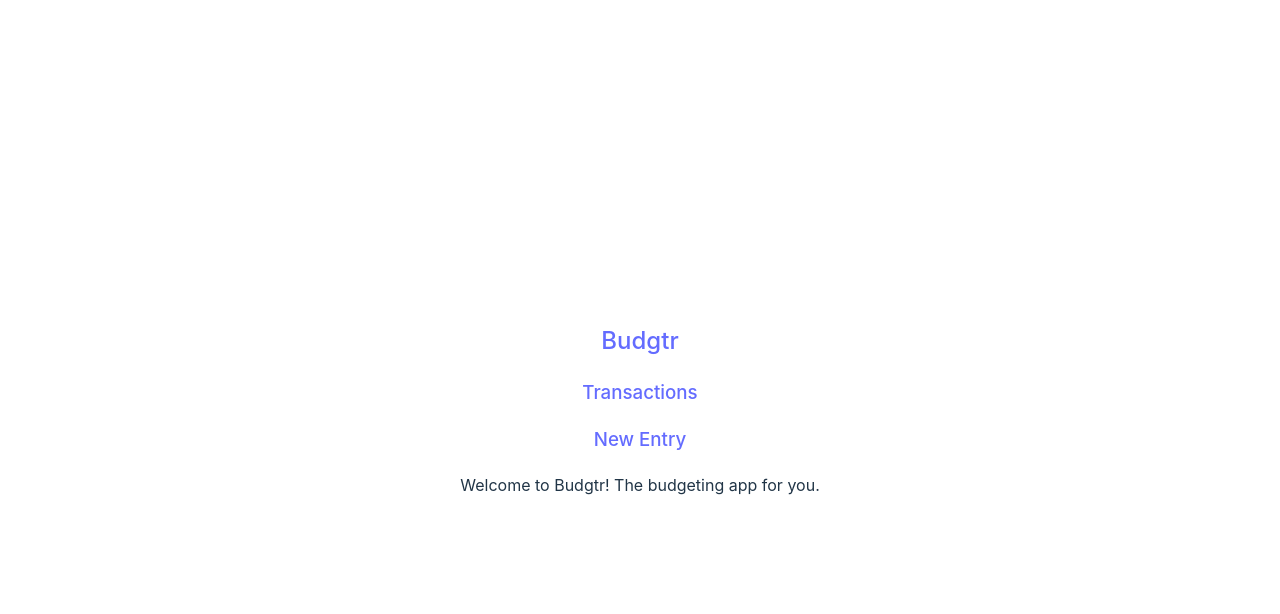
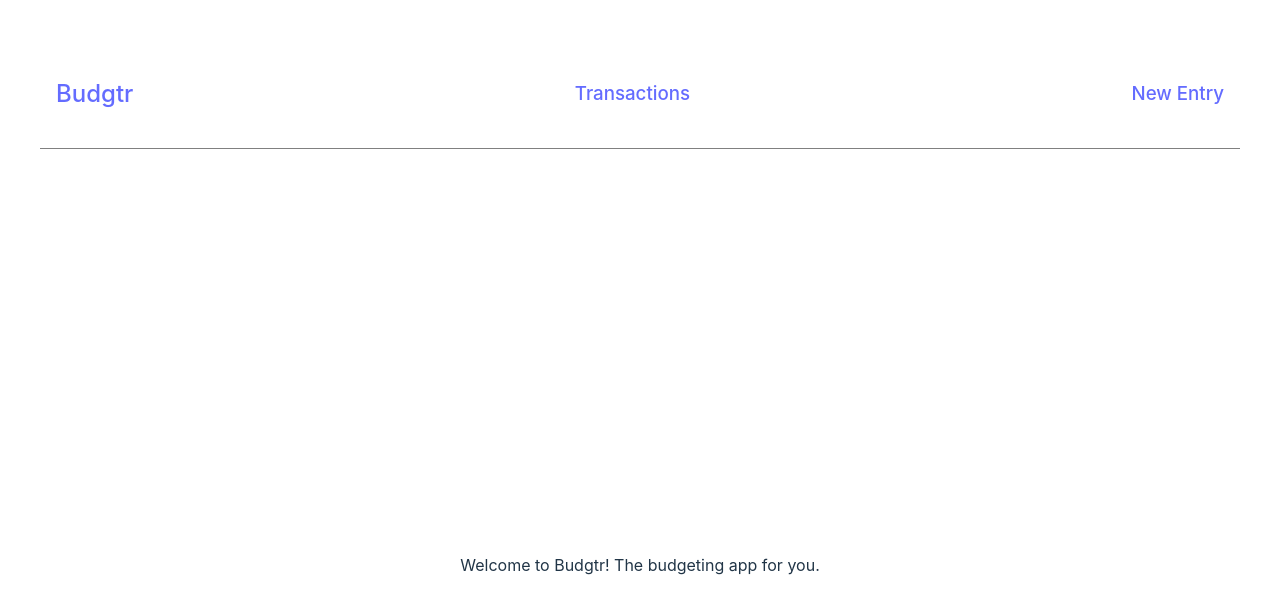
Before and after one commit to anthuarneck/budgtr-front-end, a React (Vite) app: page / in a window 1280 px wide. Shown: the top 614 px of the page. Built offline with nearby package versions, Linux system fonts and the light colour scheme; no server answers.

Commit message:
completes tracker color change functionality.

```diff
--- a/src/App.jsx
+++ b/src/App.jsx
@@ -13,7 +13,7 @@ import Error from "./pages/Error";
 function App() {
   const [transactions, setTransactions] = useState([]);
   return (
-    <div>
+    <div className="App">
       <Router>
         <NavBar />
         <main>
--- a/src/components/Tracker.jsx
+++ b/src/components/Tracker.jsx
@@ -3,6 +3,7 @@ import { useState, useEffect } from "react";
 
 const Tracker = ({ transactions }) => {
   const [total, setTotal] = useState(0);
+  const [trackerColor, setTrackerColor] = useState("");
 
   const updateTotal = () => {
     let sum = 0;
@@ -12,13 +13,24 @@ const Tracker = ({ transactions }) => {
     setTotal(sum);
   };
 
+  const updateTrackerColor = () => {
+    if (total < 0) {
+      setTrackerColor("red");
+    } else if (total >= 0 && total <= 100) {
+      setTrackerColor("darkorange");
+    } else {
+      setTrackerColor("green");
+    }
+  };
+
   useEffect(() => {
     updateTotal();
+    updateTrackerColor();
   }, [total, transactions]);
 
   return (
-  <div className="Tracker">
-    Total Amount: ${total}
+    <div className="Tracker" style={{ background: trackerColor }}>
+      Total Amount: ${total}
     </div>
   );
 };
--- a/src/index.css
+++ b/src/index.css
@@ -23,12 +23,30 @@ a:hover {
   color: #535bf2;
 }
 
-body {
+nav {
+  /* background:; */
+  display: flex;
+  justify-content: space-between;
+  align-items: center;
+  border-bottom: 1px solid gray;
+  padding: 1em;
+  margin-bottom: 1em;
+}
+
+main {
   margin: 0;
   display: flex;
   place-items: center;
   min-width: 320px;
   min-height: 100vh;
+  justify-content: center;
+}
+
+.Tracker {
+  border: 1px solid grey;
+  border-radius: 5px;
+  padding: 1em;
+  margin-bottom: 1em;
 }
 
 h1 {
```
